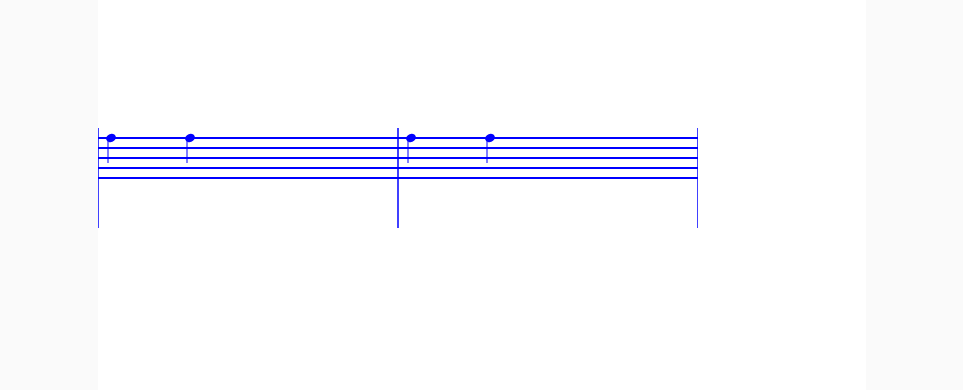
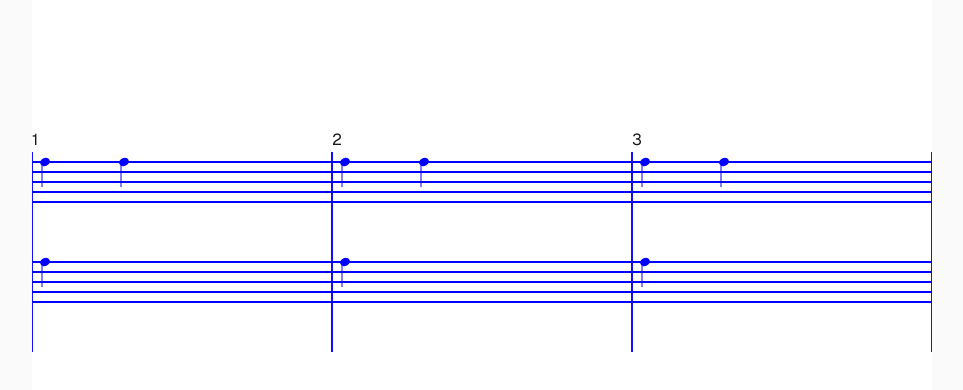
Before and after one commit to jonwesneski/one-step-at-a-time, a Next.js app in the folder ui/: page / in a window 1280 px wide. Shown: the top 390 px of the page, without its empty margins (158-1121 px from the left). Built offline with nearby package versions, Linux system fonts and the light colour scheme.

Commit message:
added layer and swapped measre with layer

```diff
--- a/ui/app/_components/custom-elements.d.ts
+++ b/ui/app/_components/custom-elements.d.ts
@@ -3,9 +3,13 @@ import "react";
 declare module "react" {
   namespace JSX {
     interface IntrinsicElements {
+      "music-layer": {
+        lineCount?: 5 | 6;
+        children?: React.ReactNode;
+      };
       "music-measure": {
-        lineCount?: 5 | 6;
-        children?: Element[];
+        currentCount?: number;
+        children?: React.ReactNode;
       };
       "music-note": {
         x?: string | number;
--- a/ui/app/_components/measure1.ts
+++ b/ui/app/_components/layer.ts
@@ -1,5 +1,5 @@
 if (typeof window !== "undefined" && typeof customElements !== "undefined") {
-  class MeasureElement extends HTMLElement {
+  class LayerElement extends HTMLElement {
     static get observedAttributes(): string[] {
       return ["line-count"];
     }
@@ -88,5 +88,5 @@ if (typeof window !== "undefined" && typeof customElements !== "undefined") {
     }
   }
 
-  customElements.define("music-measure", MeasureElement);
+  customElements.define("music-layer", LayerElement);
 }
--- /dev/null
+++ b/ui/app/_components/measure2.ts
@@ -0,0 +1,57 @@
+if (typeof window !== "undefined" && typeof customElements !== "undefined") {
+  class MeasureElement extends HTMLElement {
+    static totalCount: number = 0;
+    private _currentCount: number;
+    static get observedAttributes(): string[] {
+      return ["currentCount"];
+    }
+
+    constructor() {
+      super();
+      this._currentCount = ++MeasureElement.totalCount;
+    }
+
+    connectedCallback(): void {
+      this.render();
+    }
+
+    attributeChangedCallback(
+      name: string,
+      oldValue: string | null,
+      newValue: string | null
+    ): void {
+      if (oldValue !== newValue) {
+        this.render();
+      }
+    }
+
+    get currentCount(): number {
+      const count = parseInt(
+        this.getAttribute("currentCount") || this._currentCount.toString()
+      );
+      return count;
+    }
+
+    set currentCount(value: number) {
+      this.setAttribute("currentCount", value.toString());
+    }
+
+    private render(): void {
+      // Save existing children
+      const children = Array.from(this.childNodes);
+
+      this.innerHTML = `
+        <div class="">
+          <span>${this.currentCount}</span>
+        </div>
+      `;
+
+      const container = this.querySelector("div");
+      if (container) {
+        children.forEach((child) => container.appendChild(child));
+      }
+    }
+  }
+
+  customElements.define("music-measure", MeasureElement);
+}
--- a/ui/app/page.tsx
+++ b/ui/app/page.tsx
@@ -1,20 +1,44 @@
 "use client";
 // import Measure from "./_components/Measure";
-import "./_components/measure1";
+import "./_components/layer";
+import "./_components/measure2";
 import "./_components/note_";
+
 export default function Home() {
   return (
     <div className="flex min-h-screen items-center justify-center bg-zinc-50 font-sans dark:bg-black">
-      <main className="flex flex-wrap min-h-screen w-full max-w-3xl py-32 bg-white dark:bg-black">
+      <main className="flex flex-wrap min-h-screen w-full max-w-[900px] py-32 bg-white dark:bg-black">
         {/* <Measure />
         <Measure /> */}
-        <music-measure>
-          <music-note x="10" duration="quarter"></music-note>
-          <music-note x="10" duration="quarter"></music-note>
+        <music-measure currentCount={1}>
+          <music-layer>
+            <music-note x="10" duration="quarter"></music-note>
+            <music-note x="10" duration="quarter"></music-note>
+          </music-layer>
+          <music-layer>
+            <music-note x="10" duration="quarter"></music-note>
+            {/* <music-note x="10" duration="quarter"></music-note> */}
+          </music-layer>
         </music-measure>
-        <music-measure>
-          <music-note x="10" duration="quarter"></music-note>
-          <music-note x="10" duration="quarter"></music-note>
+        <music-measure currentCount={2}>
+          <music-layer>
+            <music-note x="10" duration="quarter"></music-note>
+            <music-note x="10" duration="quarter"></music-note>
+          </music-layer>
+          <music-layer>
+            <music-note x="10" duration="quarter"></music-note>
+            {/* <music-note x="10" duration="quarter"></music-note> */}
+          </music-layer>
+        </music-measure>
+        <music-measure currentCount={3}>
+          <music-layer>
+            <music-note x="10" duration="quarter"></music-note>
+            <music-note x="10" duration="quarter"></music-note>
+          </music-layer>
+          <music-layer>
+            <music-note x="10" duration="quarter"></music-note>
+            {/* <music-note x="10" duration="quarter"></music-note> */}
+          </music-layer>
         </music-measure>
       </main>
     </div>
```
